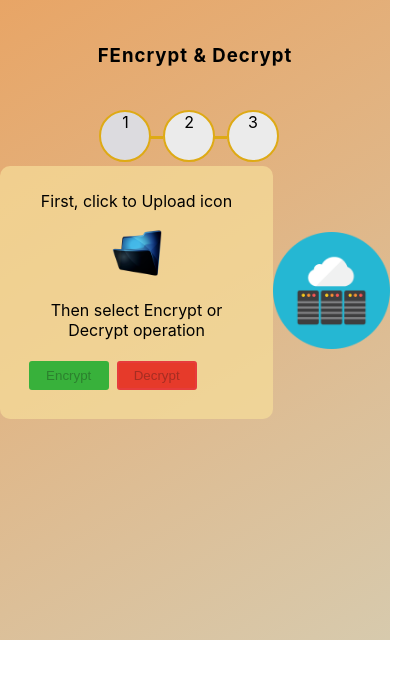
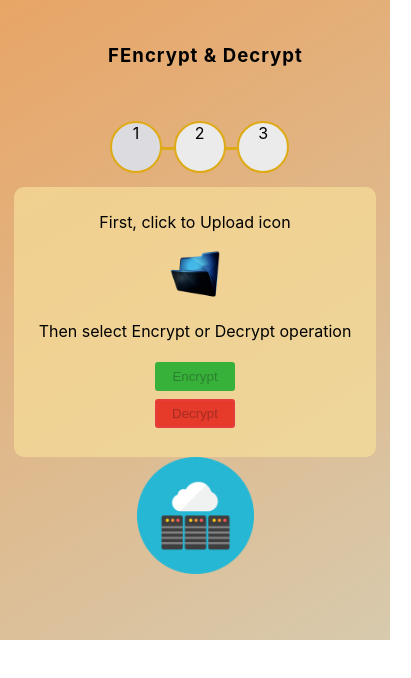
Before and after one commit to kamilwoloszyn/FEncrypt, a React (Create React App) app: page / in a window 390 px wide. Shown: the top 678 px of the page, 411 px wide, since content can reach past the window. Built offline with nearby package versions, Linux system fonts and the light colour scheme.

Commit message:
Responsive: Flex layout

```diff
--- a/src/components/Uploader.tsx
+++ b/src/components/Uploader.tsx
@@ -59,7 +59,7 @@ export const Uploader: React.FC<Props> = (Props) => {
           <div className="modal-item">
             Then select Encrypt or Decrypt operation
           </div>
-          <Col className="modal-item modal-centered">
+          <Col className="modal-item modal-centered responsive-block">
               <Link to={buttonDisabled?'#':linkEncrypt}> <OptionButton disabled={buttonDisabled} type="button" customColor={"#38b13b"} hoverColor={"#38b13b"} borderColor={"#38b13b"}>Encrypt </OptionButton> </Link>
               <Link to={buttonDisabled?'#':linkDecrypt}><OptionButton disabled={buttonDisabled} type="button" customColor={"#e63a2a"} hoverColor={"#e63c3c"} borderColor={"#e63c3c"}>Decrypt </OptionButton></Link>
           </Col>
--- a/src/components/shared/Progress.tsx
+++ b/src/components/shared/Progress.tsx
@@ -35,7 +35,7 @@ export const Progress: React.FC<Props> = (Props) => {
   },[currentStep])
   if (Props.Active) {
     return (
-      <ProgressWrapper Show={Props.Show} className="progress-wrapper responsive-extended">
+      <ProgressWrapper Show={Props.Show} className="progress-wrapper responsive-block responsive-extended">
         <div className="steps-group ">
           <div className="step-group">
             <StyledStep className="step" stepId={0} current={step}>1</StyledStep>
--- a/src/styles/layout/layout.tsx
+++ b/src/styles/layout/layout.tsx
@@ -14,6 +14,9 @@ flex-direction:column;
 const Col = styled.div`
 display:flex;
 flex-direction:row;
+@media screen and (max-width:600px) {
+  flex-direction: column;
+}
 `
 export {
   Row,
```
Also changed, not shown: 1 other file (tests, documents, lock files or other folders).
